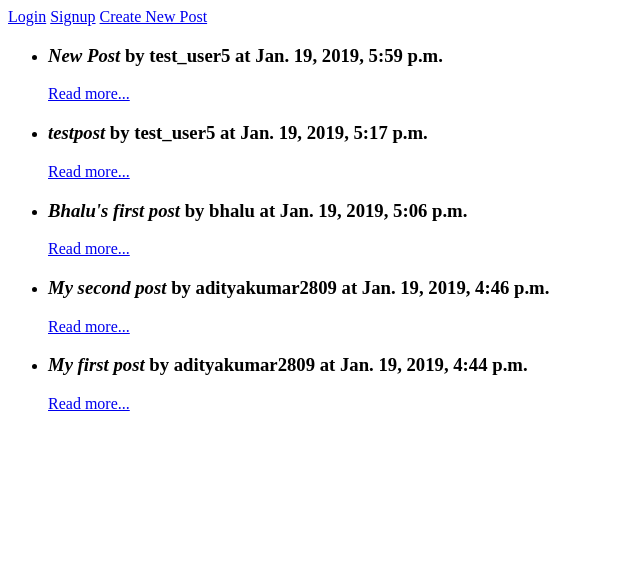
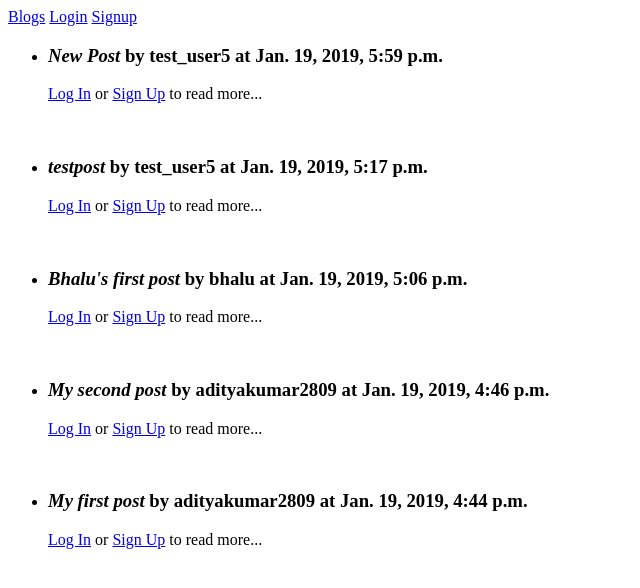
Before and after one commit to jsparmani/LUGwebsite, a Django app: page /blog/ in a window 1280 px wide. Shown: the top 588 px of the page, without its empty margins (0-640 px from the left). Run offline with Django 3.2, Linux system fonts and the light colour scheme; data comes from the database, SQL or seed files in the repository; both versions use the stored data as it was after the commit.

Commit message:
Make changes so that one can view post titles without logging in

```diff
--- a/lugwebsite/accounts/views.py
+++ b/lugwebsite/accounts/views.py
@@ -5,6 +5,7 @@ from . import forms
 
 # Create your views here.
 
+# SIGN UP VIEW
 class SignUp(CreateView):
 	form_class = forms.UserCreateForm
 	success_url = reverse_lazy('login')
--- a/lugwebsite/blog/models.py
+++ b/lugwebsite/blog/models.py
@@ -34,7 +34,7 @@ class Comment(models.Model):
     created_date = models.DateTimeField(auto_now=True)
 
     def get_absolute_url(self):
-        return reverse('posts:single',kwargs={'username':self.user.username,'pk':self.pk})
+        return reverse('blog:single',kwargs={'username':self.user.username,'pk':self.pk})
 
     def __str__(self):
         return self.text
--- a/lugwebsite/blog/templates/blog/_blog_list.html
+++ b/lugwebsite/blog/templates/blog/_blog_list.html
@@ -1,3 +1,7 @@
 <h3><em>{{ post.title }}</em> by {{post.user.username}} at {{post.created_at}}</h3>
-<a href="{% url 'blog:single' username=post.user.username pk=post.pk %}">Read more...</a>
+{% if user.is_authenticated %}
+	<a href="{% url 'blog:single' username=post.user.username pk=post.pk %}">Read more...</a>
+{% else %}
+	<p><a href="{% url  'accounts:login' %}">Log In</a> or <a href="{% url  'accounts:login' %}">Sign Up</a> to read more...</p>
+{% endif %}
 <br>
--- a/lugwebsite/blog/templates/blog/post_detail.html
+++ b/lugwebsite/blog/templates/blog/post_detail.html
@@ -2,6 +2,7 @@
 
 {% block prepost %}
 	<a href="{% url 'blog:create' %}">Create New Post</a>
+	<a href="{% url 'blog:for_user' username=user.username %}">My Blogs</a>
 {% endblock %}
 
 {% block post_content %}
--- a/lugwebsite/blog/templates/blog/post_list.html
+++ b/lugwebsite/blog/templates/blog/post_list.html
@@ -1,7 +1,10 @@
 {% extends "blog/blog_base.html" %}
 
 {% block prepost %}
-	<a href="{% url 'blog:create' %}">Create New Post</a>
+	{% if user.is_authenticated %}
+		<a href="{% url 'blog:create' %}">Create New Post</a>
+		<a href="{% url 'blog:for_user' username=user.username %}">My Blogs</a>
+	{% endif %}
 {% endblock %}
 
 {% block post_content %}
--- a/lugwebsite/blog/templates/blog/user_post_list.html
+++ b/lugwebsite/blog/templates/blog/user_post_list.html
@@ -2,6 +2,7 @@
 
 {% block prepost %}
 	<a href="{% url 'blog:create' %}">Create New Post</a>
+	<a href="{% url 'blog:for_user' username=user.username %}">My Blogs</a>
 	<h3>Your Blog History</h3>
 {% endblock %}
 
--- a/lugwebsite/templates/base.html
+++ b/lugwebsite/templates/base.html
@@ -6,9 +6,9 @@
 
 </head>
 <body>
+
+	<a href="{% url 'blog:all' %}">Blogs</a>
 	{% if user.is_authenticated %}
-		<a href="{% url 'blog:all' %}">Blogs</a>
-		<a href="{% url 'blog:for_user' username=user.username %}">My Blogs</a>
 		<a href="{% url 'accounts:logout' %}">Logout</a>
 		<h3>Hello {{user.first_name}}, welcome aboard!</h3>
 	{% else %}
```
Also changed, not shown: lugwebsite/blog/views.py (+6 -2 lines), lugwebsite/db.sqlite3.
